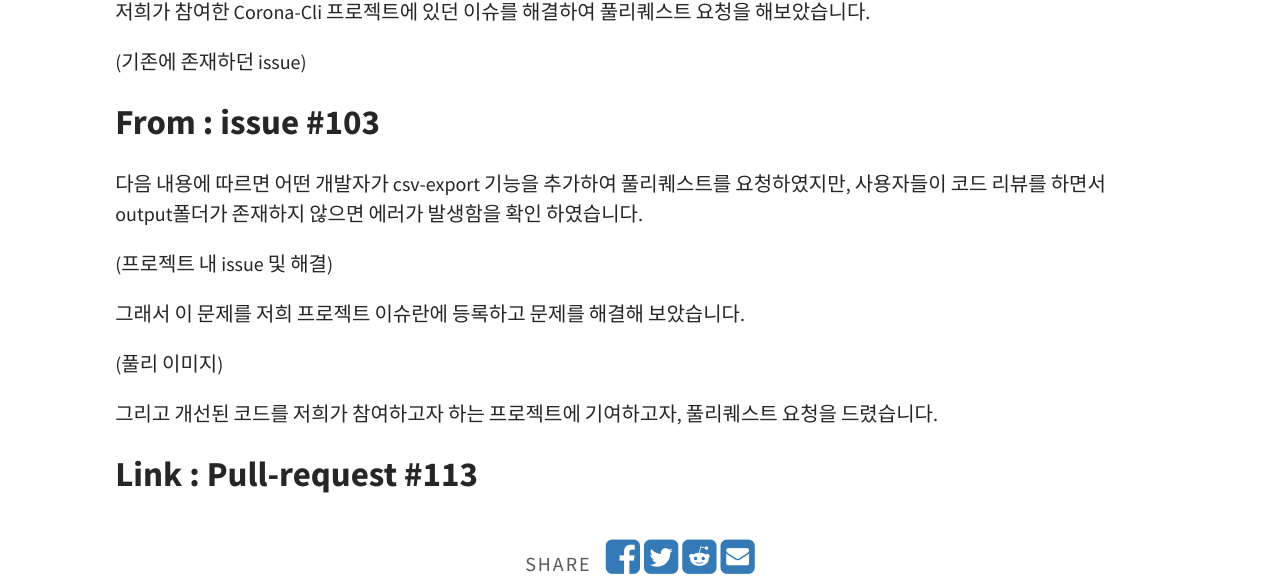
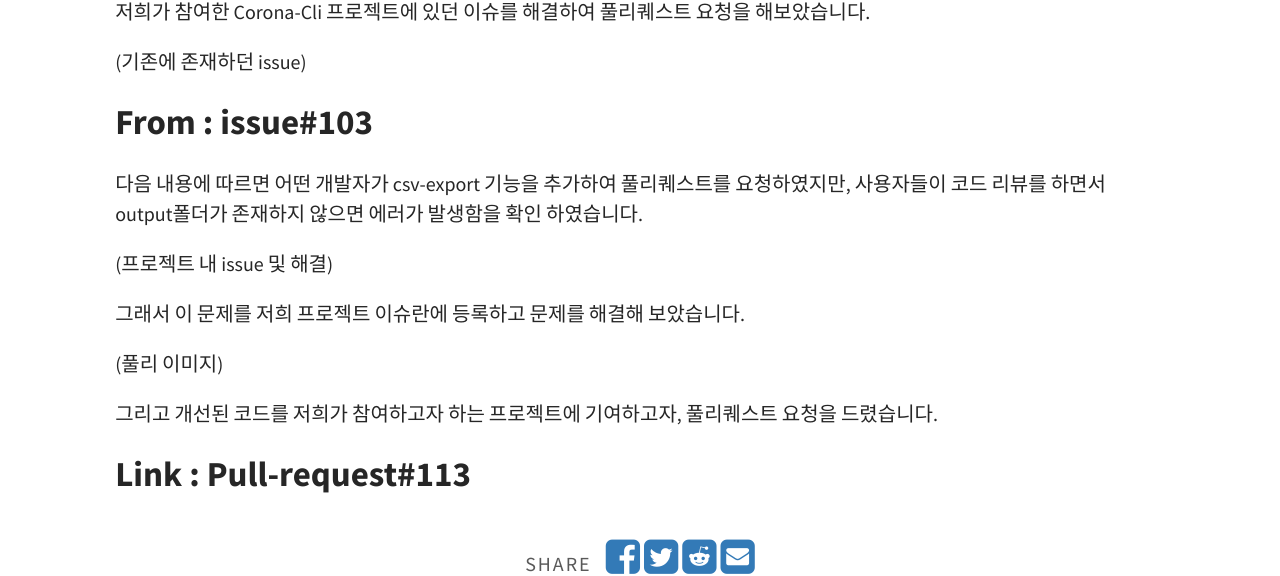
Before and after one commit to 20-2-SKKU-OSS/2020-2-OSS-2, a Jekyll site: the page built from _posts/2020-11-25-[Pull-Request]-Ask-to-project.md, in a window 1280 px wide. Shown: the part 352-928 px from the top of the page. Built offline with Jekyll 4.4.1, drawn with Linux system fonts in a browser that asks for light colours.

```diff
--- a/_posts/2020-11-25-[Pull-Request]-Ask-to-project.md
+++ b/_posts/2020-11-25-[Pull-Request]-Ask-to-project.md
@@ -13,7 +13,7 @@ feature-img:
 
 (기존에 존재하던 issue)
 
-## From : issue [#103](https://github.com/ahmadawais/corona-cli/pull/103)
+## From : [issue#103](https://github.com/ahmadawais/corona-cli/pull/103)
 
 다음 내용에 따르면 어떤 개발자가 csv-export 기능을 추가하여 풀리퀘스트를 요청하였지만,
 사용자들이 코드 리뷰를 하면서 output폴더가 존재하지 않으면 에러가 발생함을 확인 하였습니다.
@@ -26,4 +26,4 @@ feature-img:
 
 그리고 개선된 코드를 저희가 참여하고자 하는 프로젝트에 기여하고자, 풀리퀘스트 요청을 드렸습니다.
 
-## Link : Pull-request [#113](https://github.com/ahmadawais/corona-cli/pull/113)
+## Link : [Pull-request#113](https://github.com/ahmadawais/corona-cli/pull/113)
```
